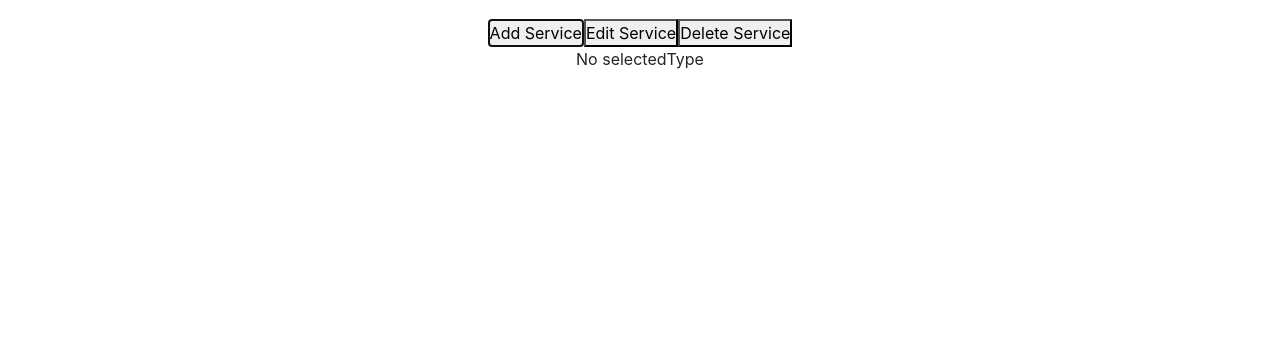
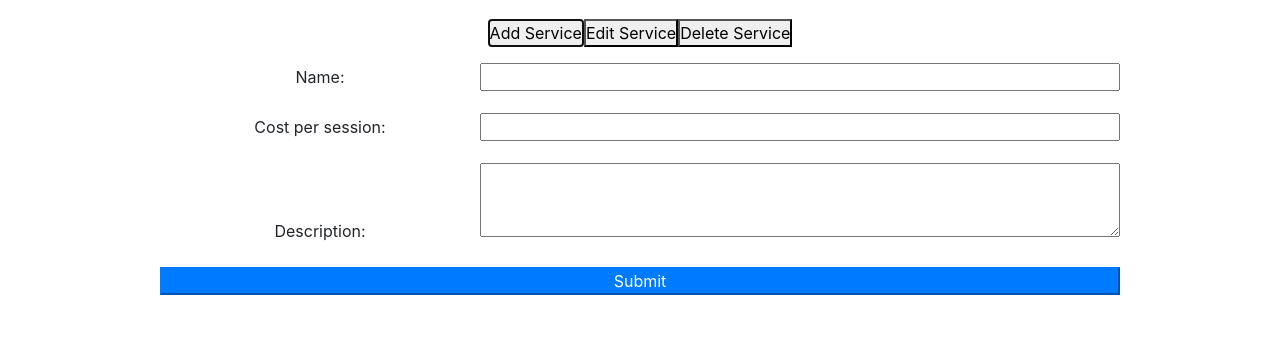
Before and after one commit to nickf94/T3A2_Pesky_Pooch, a React (Create React App) app in the folder src/client/: page /services in a window 1280 px wide. Both pictures are taken after a click on the button "Add Service". Shown: the part 157-502 px from the top of the page. Built offline with nearby package versions, Linux system fonts and the light colour scheme; no server answers; a web font is replaced by a local one.

Commit message:
implemented further service functionality, namely create

```diff
--- /dev/null
+++ b/src/client/src/components/AddService.js
@@ -0,0 +1,41 @@
+import React, { useState, useEffect } from 'react'
+import axios from 'axios'
+
+export default function AddService(props) {
+
+  const [serviceParams, setServiceParams] = useState({name: '', description: '', cost: ''})
+
+  const formReducer = (event) => {
+    let newParams = {...serviceParams, [event.target.name]: event.target.value}
+    setServiceParams(newParams)
+  }
+
+  const handleSubmit = async (event) => {
+    event.preventDefault()
+    let token = sessionStorage.getItem('token')
+    await axios.post("http://localhost:7002/api/services/new", serviceParams, {
+    headers: {
+    'Authorization': token
+    }})
+    .then(res => console.log(res))
+    .catch(err => console.log(err))
+  }
+
+  return (
+    <form id="service-form" onSubmit={handleSubmit}>
+      <div className="form-group">
+        <label name="name">Name:</label>
+        <input type="text" value={serviceParams.name} onChange={(e) => formReducer(e)} name="name" />
+      </div>
+      <div className="form-group">
+        <label name="cost">Cost per session:</label>
+        <input type="number" value={serviceParams.cost} onChange={(e) => formReducer(e)} name="cost"/>
+      </div>
+      <div className="form-group">
+        <label name="description">Description:</label>
+        <textarea rows="3" value={serviceParams.description} onChange={(e) => formReducer(e)} name="description"/>
+      </div>
+      <button type="submit" className="btn-primary" onSubmit={handleSubmit}>Submit</button>
+    </form>
+  )
+}
--- /dev/null
+++ b/src/client/src/components/DeleteService.js
@@ -0,0 +1,5 @@
+import React, { useState, useEffect } from 'react'
+
+export default function DeleteService() {
+
+}
--- /dev/null
+++ b/src/client/src/components/EditService.js
@@ -0,0 +1,22 @@
+import React, { useState, useEffect } from 'react'
+import Axios from 'axios'
+
+export default function EditService() {
+  const [services, setServices] = useState([])
+
+  const updateServices = async () => {
+    await Axios.get('http://localhost:7002/api/services')
+    .then(res => setServices(res.data))
+    .catch(err => console.log(err))
+  }
+
+  useEffect(() => {
+    updateServices()
+  }, [])
+
+  // return (
+  //   <div>
+    //   {services.map(service => <p>{service.name}</p>)}
+    // </div>
+  // )
+}
--- a/src/client/src/components/Services.js
+++ b/src/client/src/components/Services.js
@@ -22,7 +22,7 @@ export default function Services(props) {
       { services ?
         (services.map(service => {
           return (
-          <div className="service-card">
+          <div className="service-card" key={service._id}>
             <p>{service.name}</p>
             <p>{service.description}</p>
             <p>{service.cost}</p>
@@ -31,7 +31,7 @@ export default function Services(props) {
         ):
         (<p>No services</p>) }
       </div>
-      < ServicesControlPanel />
+      < ServicesControlPanel services={services}/>
       </>
   )
 }
--- a/src/client/src/components/ServicesControlPanel.js
+++ b/src/client/src/components/ServicesControlPanel.js
@@ -1,5 +1,8 @@
 import React, { useState, useEffect } from 'react'
 import ServiceOptionSelector from './ServiceOptionSelector'
+import AddService from './AddService'
+import DeleteService from './DeleteService'
+import EditService from './EditService'
 
 export default function ServicesControlPanel(props) {
   const [serviceTypes, setServiceTypes] = useState({add: false, edit: false, delete: false})
@@ -8,11 +11,11 @@ export default function ServicesControlPanel(props) {
   const renderForm = () => {
     switch (selectedType) {
       case 'add':
-        // return < AddService />
+        return < AddService />
       case 'delete':
-        // return < DeleteService />
+        return < DeleteService />
       case 'edit':
-        // return < EditService />
+        return < EditService />
       default:
         return <p>No selectedType</p>
     }
```
Also changed, not shown: 1 other file (tests, documents, lock files or other folders).
